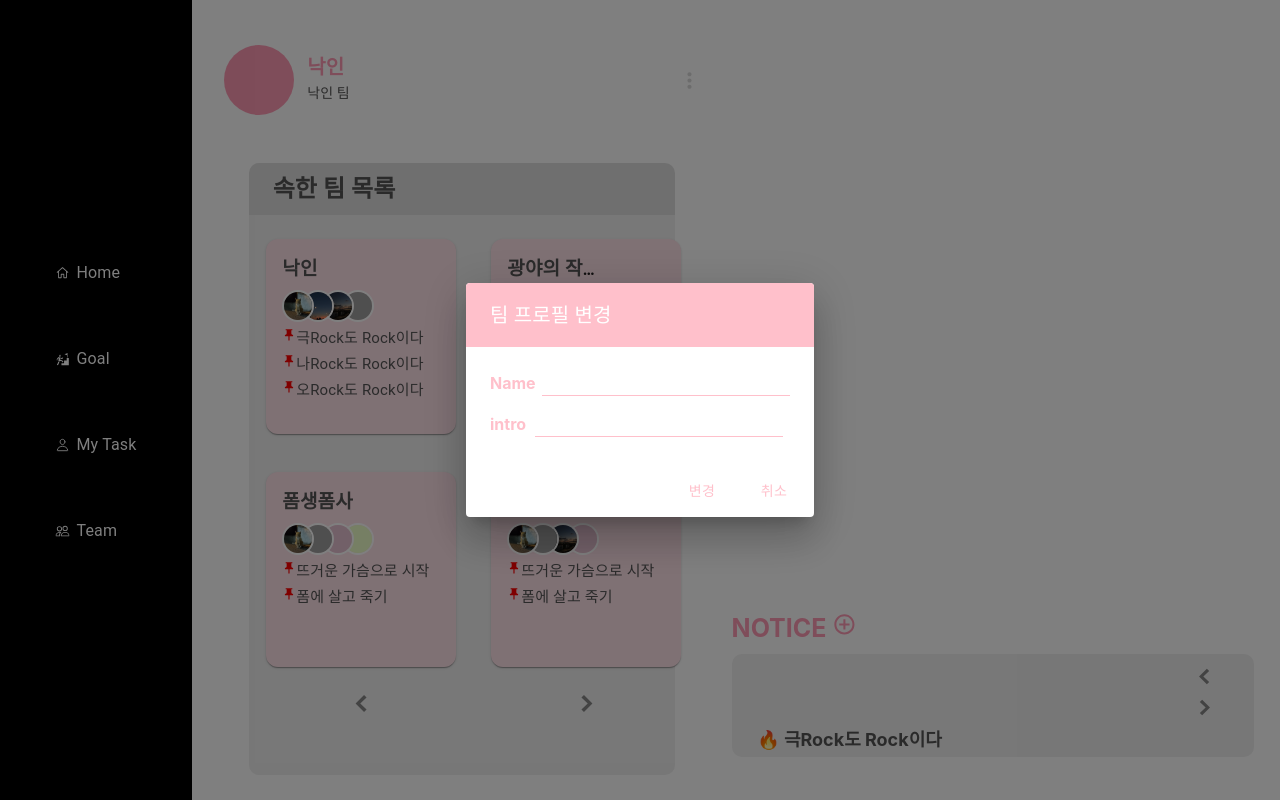
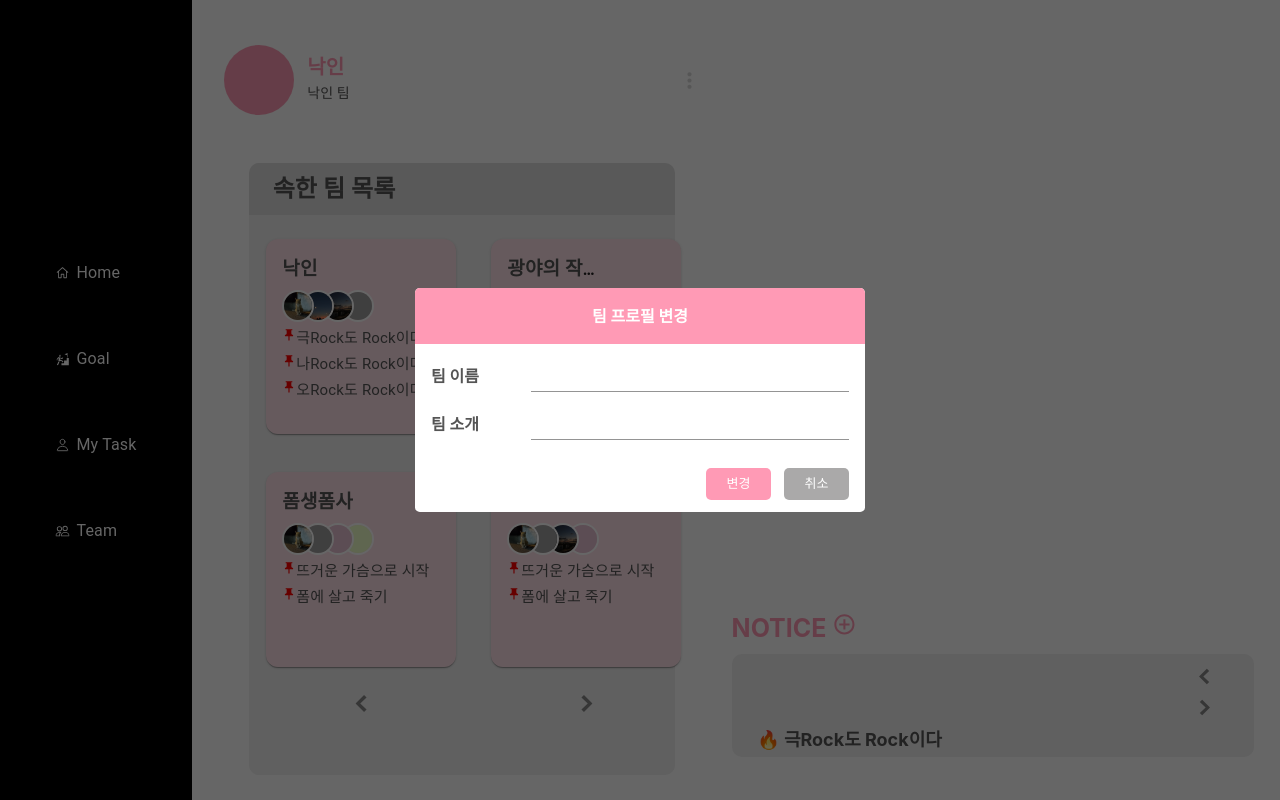
Before and after one commit to wannaseoji/ttodo, a React (Create React App) app: page /TeamLink in a window 1280 px wide. Both pictures are taken after a click on the icon 689 px from the left and 80 px from the top of the page. Built offline with nearby package versions, Linux system fonts and the light colour scheme; grey boxes are pictures that could not be loaded.

Commit message:
팀 프로필 모달 css

```diff
--- a/src/components/TeamProfileModal.js
+++ b/src/components/TeamProfileModal.js
@@ -12,6 +12,7 @@ import MenuItem from '@mui/material/MenuItem';
 import FormControl from '@mui/material/FormControl';
 import Select from '@mui/material/Select'
 import { useState } from "react";
+import CustomTextField from "./modal/CustomTextField";
 
 
 const TeamProfileModal = ({open, close, modifyTeamProfile}) => {
@@ -35,58 +36,32 @@ const TeamProfileModal = ({open, close, modifyTeamProfile}) => {
     }
 
     return (
+        <div className={open ? 'openModal modal' : 'modal'} >
+            {open ? (
+                <section>
+                    <header> 팀 프로필 변경 </header>
+                    <main>
                         <div>
-            <Dialog open={open} onClose={close}>
-                <DialogTitle
-                    style={{ backgroundColor: "pink", color: "#FFFFFF"}}
-                    sx={{ alignItems : 'center'}}>
-                    팀 프로필 변경
-                </DialogTitle>
-                <DialogContent style={{ alignItems: "center", marginTop: "2vh"}}>
-                <FormControl>
-                    <div style={{"marginBottom": "1vh", "marginTop": "1vh"}}>
-                        <span style={{"color" : "pink", "marginRight": "0.5vw"}}>
-                            <b>Name</b>
-                        </span>
-                        <span>
-                            <input
-                                type="text"
-                                style={{"border-bottom": "0.5px solid pink"}}
-                                value={name}
-                                onChange={nameTextOnChange}/>
-                        </span>
+                            <span className="settingTitle">팀 이름</span>
+                            <CustomTextField id="standard-basic" variant="standard" defaultValue={name} onChange={nameTextOnChange}/>
                         </div>
-                    <div style={{"marginBottom": "1vh", "marginTop": "1vh"}}>
-                        <span style={{"color" : "pink", "marginRight": "0.7vw"}}>
-                            <b>intro</b>
-                        </span>
-                        <span>
-                            <input
-                                type="text"
-                                style={{"border-bottom": "0.5px solid pink"}}
-                                value={intro}
-                                onChange={introTextOnChange}/>
-                        </span>
+                        <div>
+                        <span className="settingTitle">팀 소개</span>
+                            <CustomTextField id="standard-basic" variant="standard" defaultValue={intro} onChange={introTextOnChange}/>
                         </div>
-                </FormControl>
-                </DialogContent>
-                <DialogActions>
-                    <Button                         //추가하는 버튼
-                        style={{ color: "pink"}}
-                        onClick={modify}>
-                        변경
-                    </Button>
-                    <Button                         //닫는버튼
-                        style={{ color: "pink"}}
+                    </main>
+                    <footer>
+                        <button className="monify" onClick={modify}>변경</button>
+                        <button
+                            className="cancel"
                             onClick={() => {
                                 close();
                                 setName("");
                                 setIntro("");
-                    }}>
-                        취소
-                    </Button>
-                </DialogActions>
-            </Dialog>
+                            }}>취소</button>
+                    </footer>
+                </section>
+            ) : null}
         </div>
     );
 }
```
Lines whose indentation alone changed are shown as unchanged.
